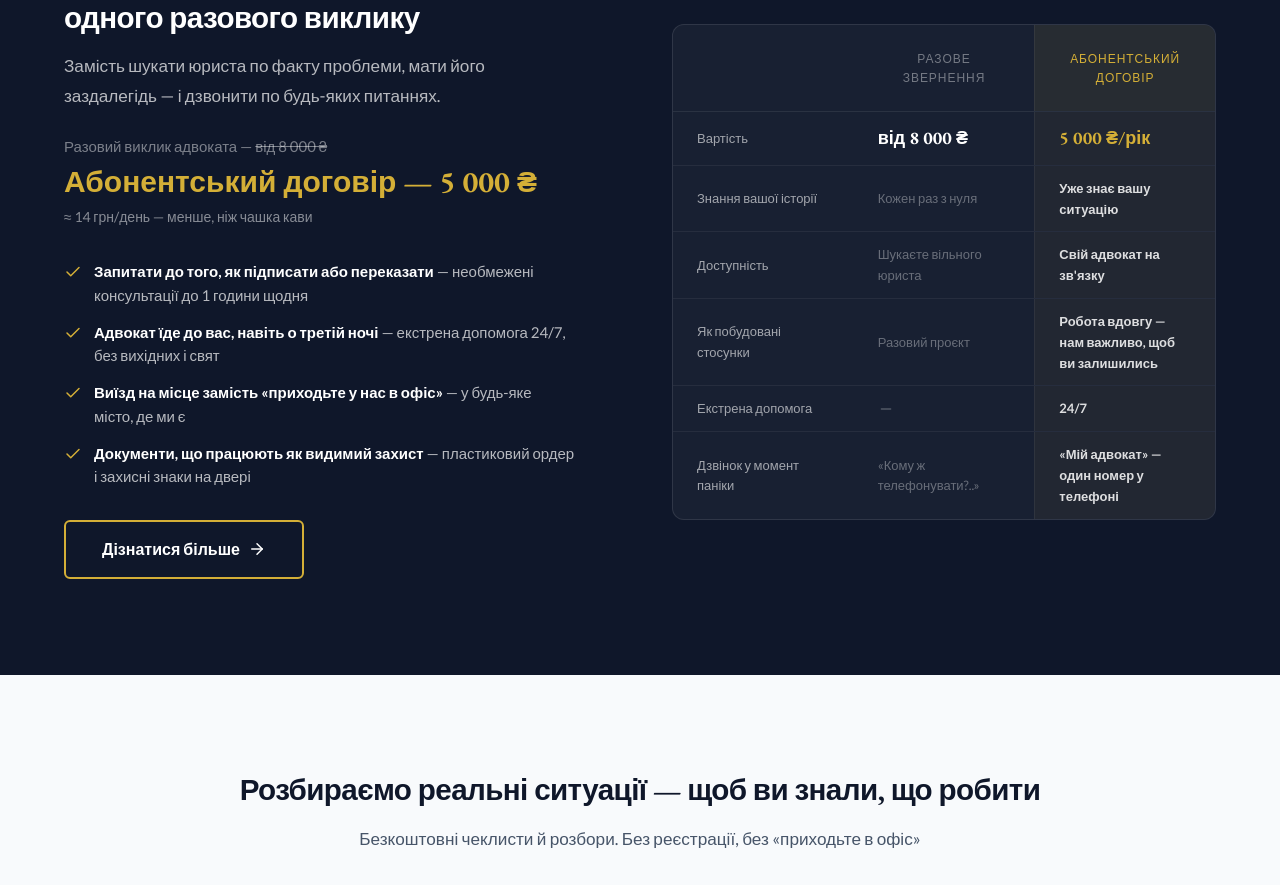
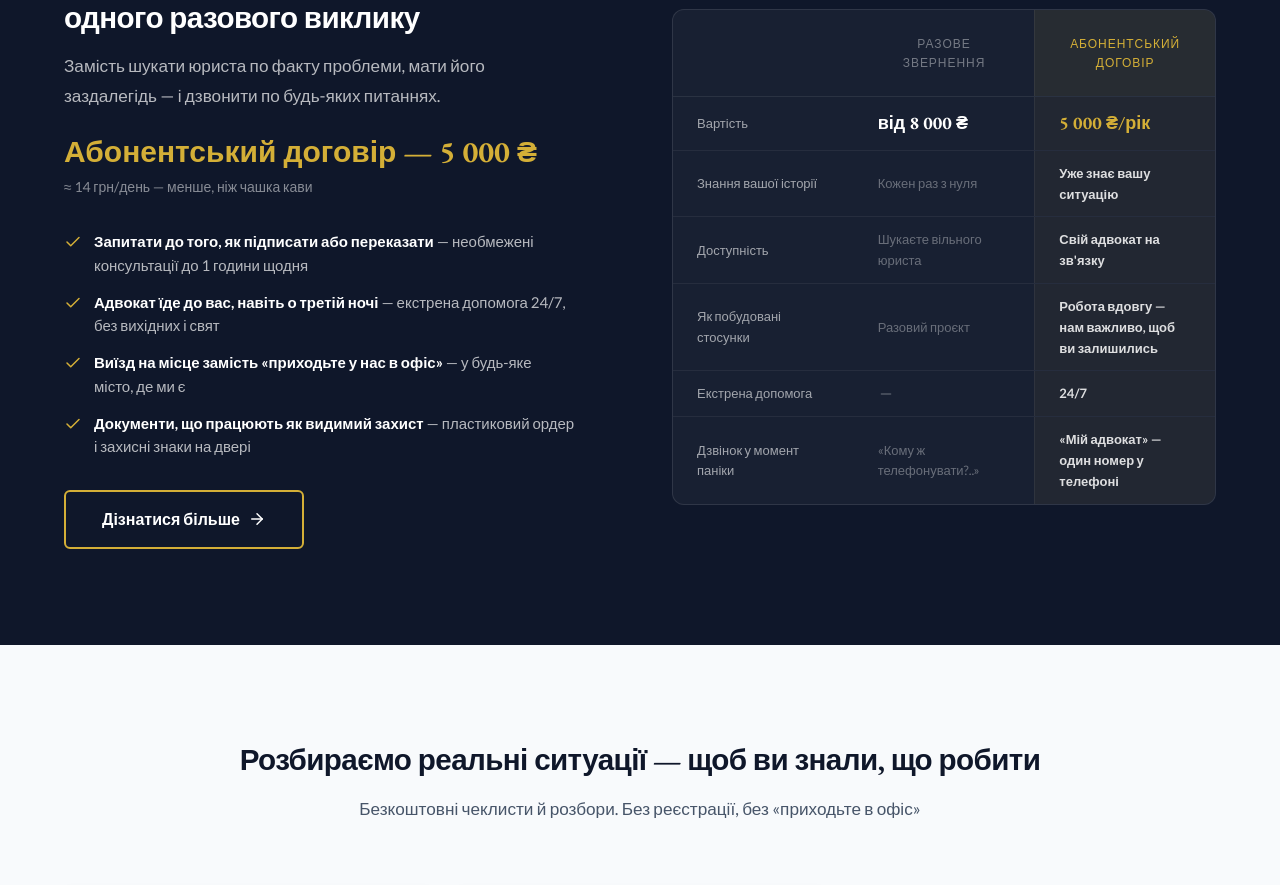
Before and after one commit to NikolayYank/vash-advokat, a Next.js app: page / in a window 1280 px wide. Shown: the part 3642-4527 px from the top of the page. Built offline with nearby package versions, Linux system fonts and the light colour scheme.

Commit message:
Remove strikethrough one-time price line from abonement block
Co-Authored-By: Claude Opus 4.6 (1M context) <noreply@anthropic.com>

```diff
--- a/src/app/page.tsx
+++ b/src/app/page.tsx
@@ -810,11 +810,7 @@ export default function HomePage() {
               Замість шукати юриста по&nbsp;факту проблеми, мати його заздалегідь — і&nbsp;дзвонити по&nbsp;будь-яких питаннях.
             </p>
 
-            {/* Anchor: 8000 → 5000 */}
             <div style={{ marginBottom: "var(--space-xl)" }}>
-              <div style={{ color: "rgba(255,255,255,0.45)", fontSize: "0.9375rem", marginBottom: 6 }}>
-                Разовий виклик адвоката — <span style={{ textDecoration: "line-through" }}>від 8 000 ₴</span>
-              </div>
               <div
                 style={{
                   fontFamily: "var(--font-heading)",
```
